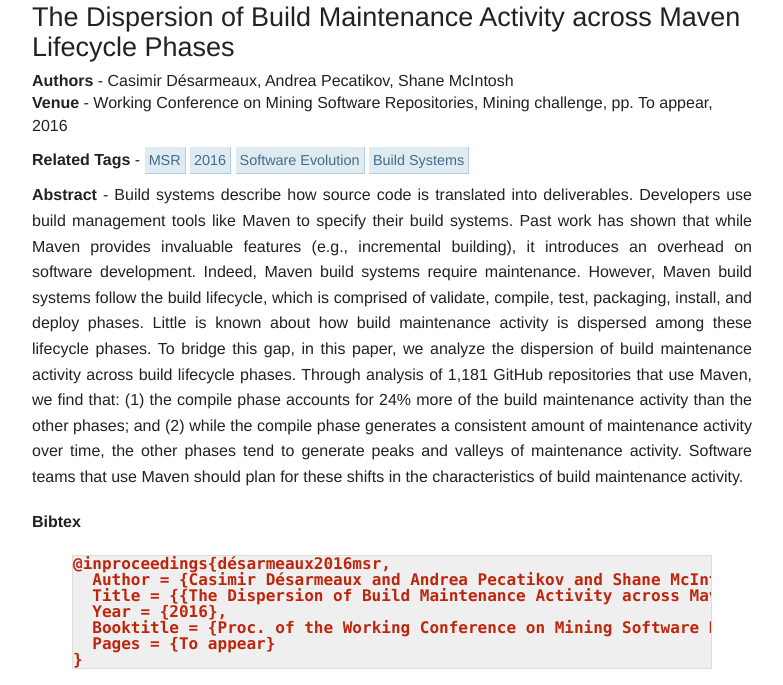
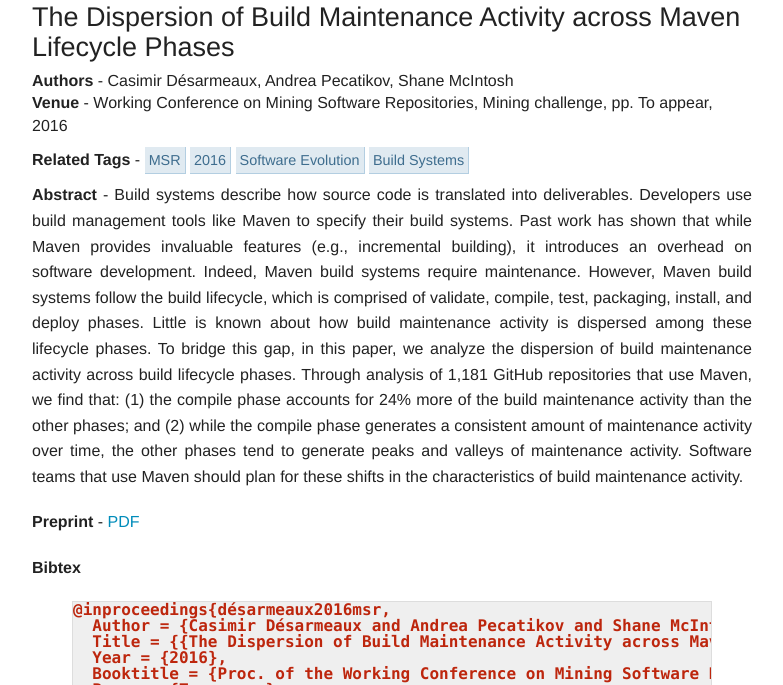
Before and after one commit to smcintosh/smcintosh.github.io, a Jekyll site: the page built from _posts/2016-05-14-the-dispersion-of-build-maintenance-activity-across-maven-lifecycle-phases.markdown, in a window 1280 px wide, cut to the strip 100-785 px from the top of the page. Shown: the whole strip, without its empty margins (123-906 px from the left). Built offline with Jekyll 4.4.1, drawn with Linux system fonts in a browser that asks for light colours.

Commit message:
Preprints for MSR challenge papers

```diff
--- a/_posts/2016-05-14-the-dispersion-of-build-maintenance-activity-across-maven-lifecycle-phases.markdown
+++ b/_posts/2016-05-14-the-dispersion-of-build-maintenance-activity-across-maven-lifecycle-phases.markdown
@@ -15,6 +15,7 @@ vtag: MSR
 track: Mining challenge
 pages: To appear
 pubyear: 2016
+preprint: /assets/msr2016_desarmeaux.pdf
 acceptance: "10/24 (42%)"
 abstract: "Build systems describe how source code is translated into deliverables. Developers use build management tools like Maven to specify their build systems. Past work has shown that while Maven provides invaluable features (e.g., incremental building), it introduces an overhead on software development. Indeed, Maven build systems require maintenance. However, Maven build systems follow the build lifecycle, which is comprised of validate, compile, test, packaging, install, and deploy phases. Little is known about how build maintenance activity is dispersed among these lifecycle phases. To bridge this gap, in this paper, we analyze the dispersion of build maintenance activity across build lifecycle phases. Through analysis of 1,181 GitHub repositories that use Maven, we find that: (1) the compile phase accounts for 24% more of the build maintenance activity than the other phases; and (2) while the compile phase generates a consistent amount of maintenance activity over time, the other phases tend to generate peaks and valleys of maintenance activity. Software teams that use Maven should plan for these shifts in the characteristics of build maintenance activity."
 ---
--- a/_posts/2016-05-14-the-relationship-between-commit-message-detail-and-defect-proneness-in-java-projects-on-github.markdown
+++ b/_posts/2016-05-14-the-relationship-between-commit-message-detail-and-defect-proneness-in-java-projects-on-github.markdown
@@ -14,6 +14,7 @@ venue: Working Conference on Mining Software Repositories
 vtag: MSR
 track: Mining challenge
 pages: To appear
+preprint: /assets/msr2016_barnett.pdf
 pubyear: 2016
 acceptance: "10/24 (42%)"
 abstract: "Just-In-Time (JIT) defect prediction models aim to predict the commits that will introduce defects in the future. Traditionally, JIT defect prediction models are trained using metrics that are primarily derived from aspects of the code change itself (e.g., the size of the change, the author’s prior experience). In addition to the code that is submitted during a commit, authors write commit messages, which describe the commit for archival purposes. It is our position that the level of detail in these commit messages can provide additional explanatory power to JIT defect prediction models. Hence, in this paper, we analyze the relationship between the defect proneness of commits and commit message volume (i.e., the length of the commit message) and commit message content (approximated using spam filtering technology). Through analysis of JIT models that were trained using 342 GitHub repositories, we find that our JIT models outperform random guessing models, achieving AUC and Brier scores that range between 0.63-0.96 and 0.01-0.21, respectively. Furthermore, our metrics that are derived from commit message detail provide a statistically significant boost to the explanatory power to the JIT models in 43%-80% of the studied systems, accounting for up to 72% of the explanatory power. Future JIT studies should consider adding commit message detail metrics."
```
Also changed, not shown: 2 other files.
